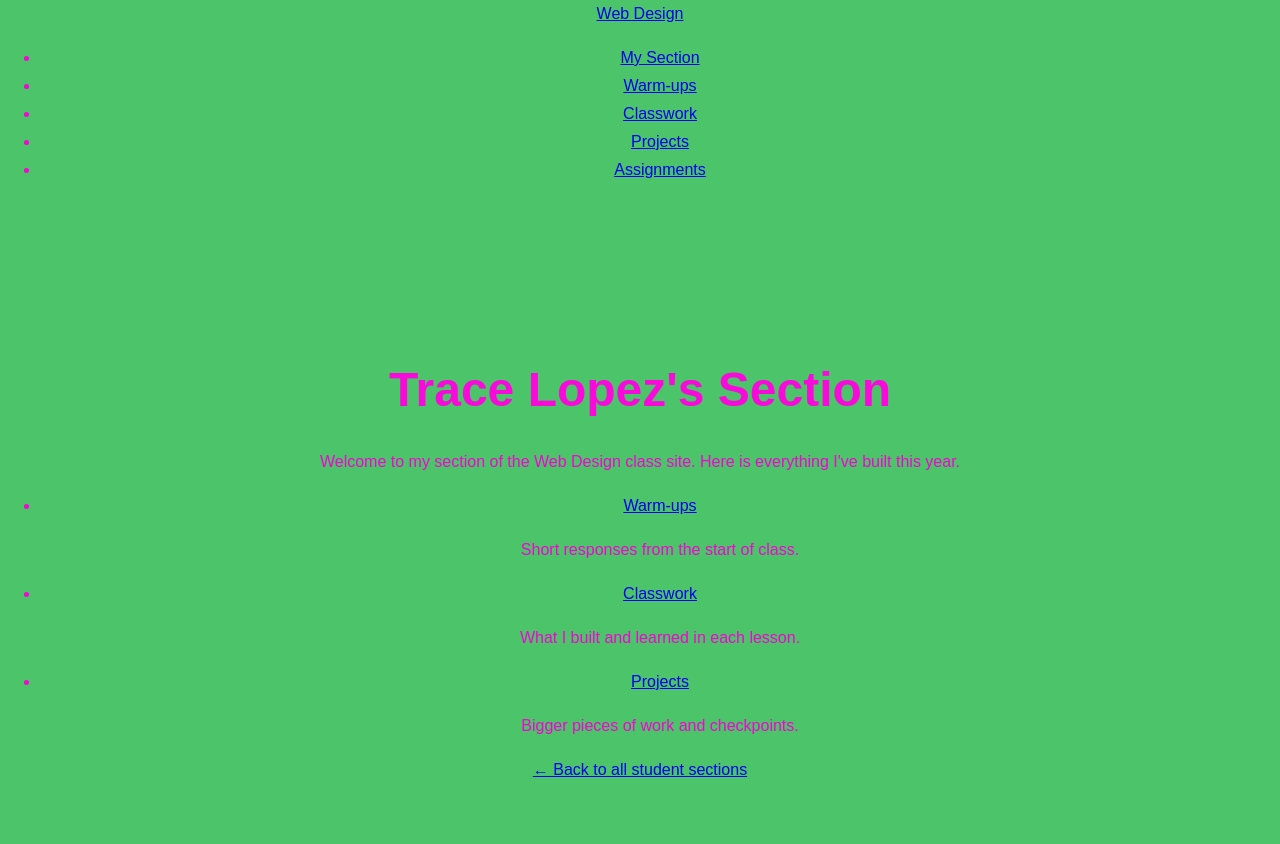
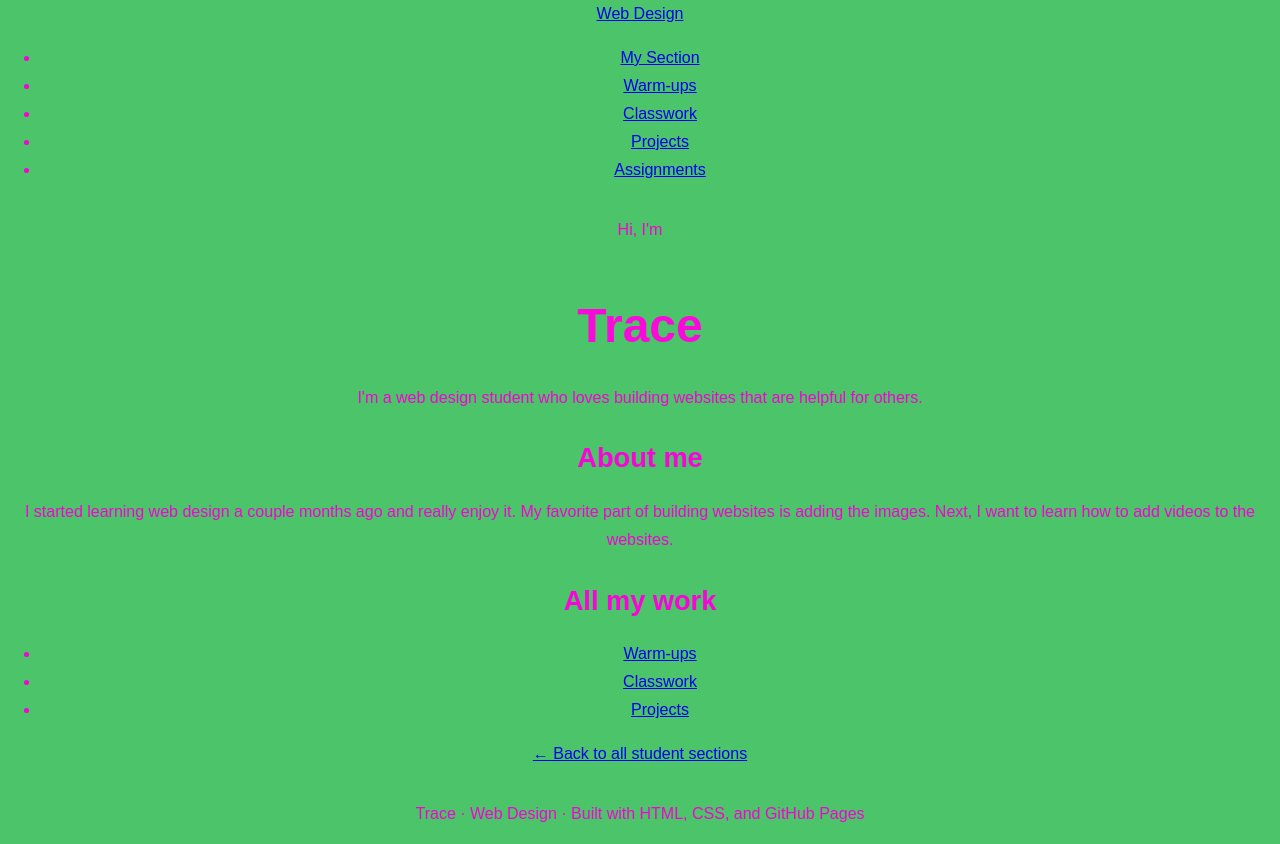
Before and after one commit to montverde-webdesign/trace-lopez, a plain HTML site: page index.html in a window 1280 px wide. Before the commit the page ends 800 px from the top, so only its background shows below. Drawn offline with Linux system fonts and the light colour scheme.

Commit message:
Add portfolio hero and about me

```diff
--- a/index.html
+++ b/index.html
@@ -21,26 +21,30 @@
   </header>
 
   <main>
-    <!-- CHANGE: put your first name in the heading and the title above -->
-    <h1>Trace Lopez's Section</h1>
-    <p>Welcome to my section of the Web Design class site. Here is everything I've built this year.</p>
+    <section class="hero">
+  <p class="hello">Hi, I'm</p>
+  <h1>Trace</h1>
+  <p class="intro">I'm a web design student who loves building websites that are helpful for others.</p>
+</section>
 
-    <ul class="categories">
-      <li>
-        <a href="warm-ups/index.html">Warm-ups</a>
-        <p>Short responses from the start of class.</p>
-      </li>
-      <li>
-        <a href="classwork/index.html">Classwork</a>
-        <p>What I built and learned in each lesson.</p>
-      </li>
-      <li>
-        <a href="projects/index.html">Projects</a>
-        <p>Bigger pieces of work and checkpoints.</p>
-      </li>
-    </ul>
+<section class="about">
+  <h2>About me</h2>
+  <p>I started learning web design a couple months ago and really enjoy it. My favorite part of building websites is adding the images. Next, I want to learn how to add videos to the websites.</p>
+</section>
 
-    <p><a href="https://montverde-webdesign.github.io/submissions.html">&larr; Back to all student sections</a></p>
+<section class="all-work">
+  <h2>All my work</h2>
+  <ul class="work-links">
+    <li><a href="warm-ups/index.html">Warm-ups</a></li>
+    <li><a href="classwork/index.html">Classwork</a></li>
+    <li><a href="projects/index.html">Projects</a></li>
+  </ul>
+</section>
+
+<p><a href="https://montverde-webdesign.github.io/submissions.html">&larr; Back to all student sections</a></p>
   </main>
+  <footer>
+  <p>Trace &middot; Web Design &middot; Built with HTML, CSS, and GitHub Pages</p>
+</footer>
 </body>
 </html>
```
